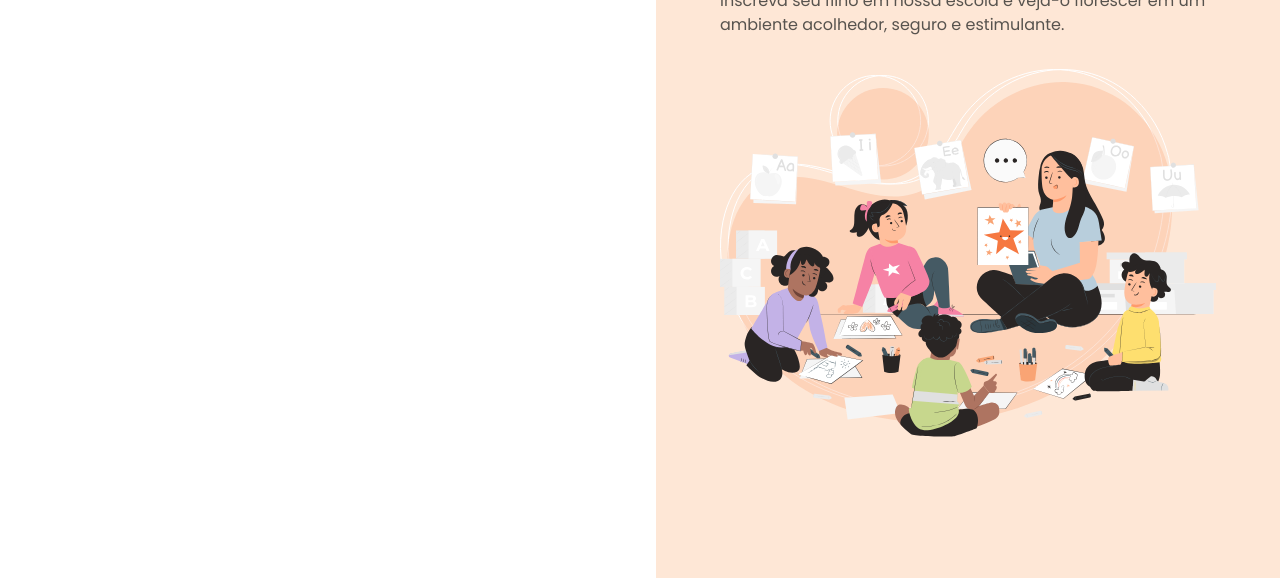
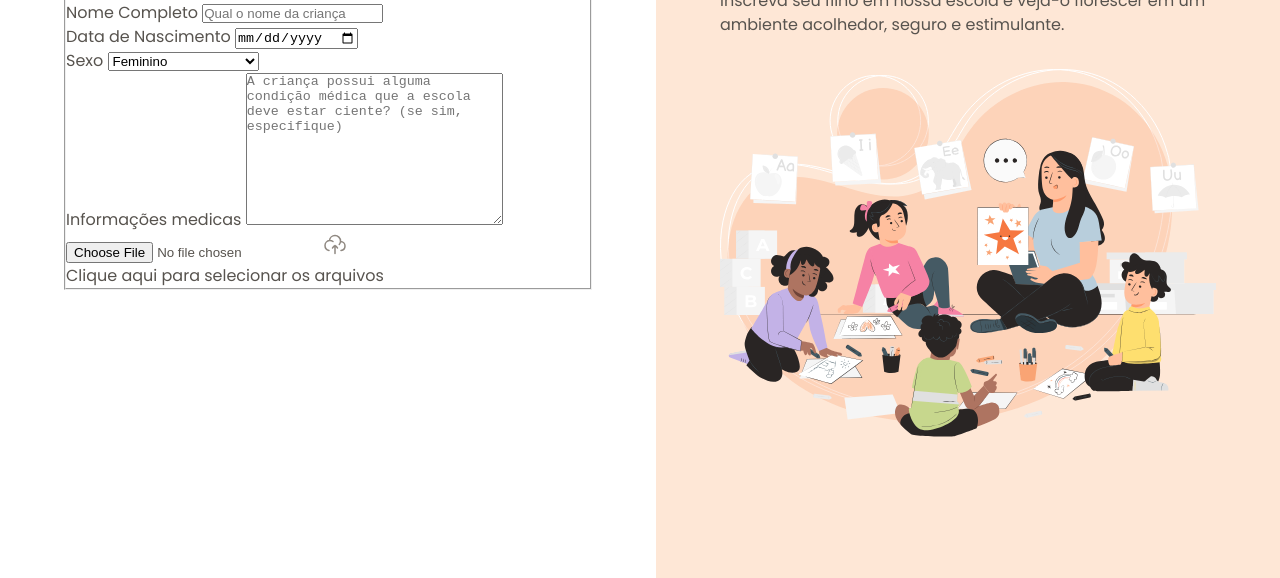
Before and after one commit to Cassiano26/projeto-matricula, a plain HTML site: page index.html in a window 1280 px wide. Shown: the part 222-800 px from the top of the page. Drawn offline with Linux system fonts and the light colour scheme.

Commit message:
Iniciando o formulário.

```diff
--- a/index.html
+++ b/index.html
@@ -19,6 +19,36 @@
                 </div>
                 <h1>Formulário de Matrícula</h1>
                 <p>Preencha os dados abaixo para matricular seu filho na escola de educação infantil Estrelas do Amanhã.</p>
+                <form method="post" enctype="multipart/form-data">
+                    <fieldset class="child-info">
+                        <legend>Informação da Criança</legend>
+                        <div class="input-wrapper">
+                            <label for="fullname">Nome Completo</label>
+                            <input id="fullname" name="fullname" type="text" placeholder="Qual o nome da criança">
+                        </div>
+                        <div class="input-wrapper">
+                            <label for="birth">Data de Nascimento</label>
+                            <input id="birth" name="birth" type="date" lang="pt-BR">
+                        </div>
+                        <div class="select-wrapper">
+                            <label for="gender">Sexo</label>
+                            <select name="gender" id="gender">
+                                <option value="female">Feminino</option>
+                                <option value="male">Masculino</option>
+                                <option value="na">Prefiro não responder</option>
+                            </select>
+                        </div>
+                        <div class="text-area-wrapper">
+                            <label for="medical-info">Informações medicas</label>
+                            <textarea name="medical-info" id="medical-info" cols="30" rows="10" placeholder="A criança possui alguma condição médica que a escola deve estar ciente? (se sim, especifique)"></textarea>
+                        </div>
+                        <div class="droparea-wrapper">
+                            <input type="file" id="birth-file" name="birth-file">
+                            <img src="assets/icons/cloud-upload.svg" alt="cloud-upload icon">
+                            <p>Clique aqui para selecionar os arquivos</p>
+                        </div>
+                    </fieldset>
+                </form>
             </div>
         </main>
         <aside>
```
